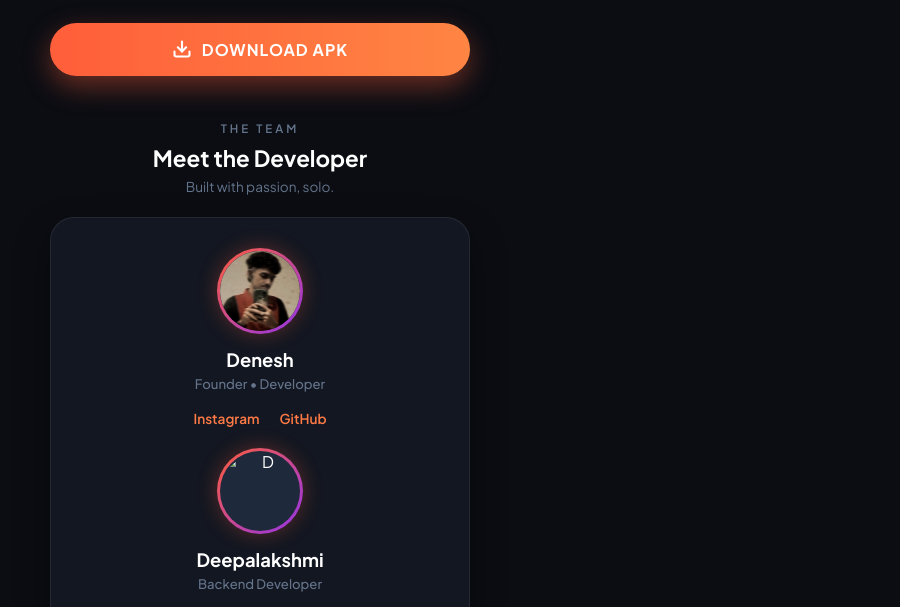
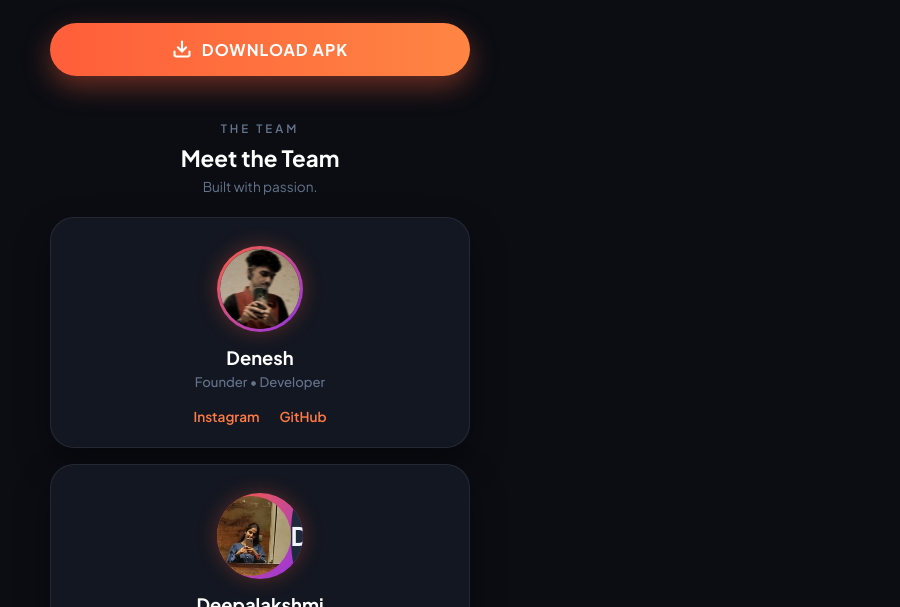
Before and after one commit to Denesh-developer/cheyyar-hubcom, a plain HTML site: page index.html in a window 1280 px wide. Shown: the part 328-935 px from the top of the page, without its empty margins (380-1280 px from the left). Drawn offline with Linux system fonts and the light colour scheme.

Commit message:
Update index.html

```diff
--- a/index.html
+++ b/index.html
@@ -3,7 +3,7 @@
 <head>
   <meta charset="UTF-8">
   <meta name="viewport" content="width=device-width, initial-scale=1.0">
-  <title>Cheyyar Hub</title>
+  <title>CheyyarHub</title>
   <link rel="icon" type="image/png" href="logo.png">
   <link rel="preconnect" href="https://fonts.googleapis.com">
   <link rel="preconnect" href="https://fonts.gstatic.com" crossorigin>
@@ -171,13 +171,21 @@
       margin-bottom: 22px;
     }
 
+    /* Team grid — holds both developer cards, evenly spaced */
+    .team-grid {
+      width: 100%;
+      display: flex;
+      flex-direction: column;
+      gap: 16px;
+    }
+
     /* Developer Card */
     .dev-card {
       width: 100%;
       background: rgba(22, 27, 38, 0.8);
       border: 1px solid rgba(255, 255, 255, 0.08);
       border-radius: 24px;
-      padding: 30px 20px 24px;
+      padding: 28px 20px 22px;
       display: flex;
       flex-direction: column;
       align-items: center;
@@ -197,6 +205,7 @@
       box-shadow: 0 0 20px rgba(255, 94, 58, 0.3);
       margin-bottom: 14px;
       overflow: hidden;
+      flex-shrink: 0;
     }
 
     .dev-avatar {
@@ -206,6 +215,20 @@
       object-fit: cover;
       display: block;
       background: #1e293b;
+    }
+
+    /* Fallback circle for a developer with no photo yet */
+    .dev-avatar-fallback {
+      width: 100%;
+      height: 100%;
+      border-radius: 50%;
+      display: flex;
+      align-items: center;
+      justify-content: center;
+      background: #1e293b;
+      color: #f1f5f9;
+      font-size: 1.6rem;
+      font-weight: 700;
     }
 
     .dev-name {
@@ -289,15 +312,16 @@
       DOWNLOAD APK
     </a>
 
-    <!-- Team / Developer Section -->
+    <!-- Team Section -->
     <div class="section-tag">The Team</div>
-    <h2 class="section-title">Meet the Developer</h2>
-    <div class="section-subtitle">Built with passion, solo.</div>
+    <h2 class="section-title">Meet the Team</h2>
+    <div class="section-subtitle">Built with passion.</div>
 
-    <!-- Developer Profile Card -->
+    <div class="team-grid">
+
+      <!-- Developer 1 -->
       <div class="dev-card">
         <div class="dev-avatar-wrap">
-        <!-- PNG Image -->
           <img src="developer.png" alt="Denesh" class="dev-avatar">
         </div>
         <div class="dev-name">Denesh</div>
@@ -305,10 +329,14 @@
         <div class="social-links">
           <a href="https://instagram.com/devilcoderx_" target="_blank">Instagram</a>
           <a href="https://github.com/Denesh-developer" target="_blank">GitHub</a>
-      </div><br>
+        </div>
+      </div>
+
+      <!-- Developer 2 -->
+      <div class="dev-card">
         <div class="dev-avatar-wrap">
-        <!-- PNG Image -->
-        <img src="#" alt="D" class="dev-avatar">
+          <img src="deepa.jpg" alt="Deepa" class="dev-avatar">
+          <div class="dev-avatar-fallback">D</div>
         </div>
         <div class="dev-name">Deepalakshmi</div>
         <div class="dev-role">Backend Developer</div>
@@ -316,6 +344,8 @@
           <a href="#" target="_blank">Instagram</a>
           <a href="#" target="_blank">GitHub</a>
         </div>
+      </div>
+
     </div>
 
     <!-- Footer -->
```
Lines whose indentation alone changed are shown as unchanged.
